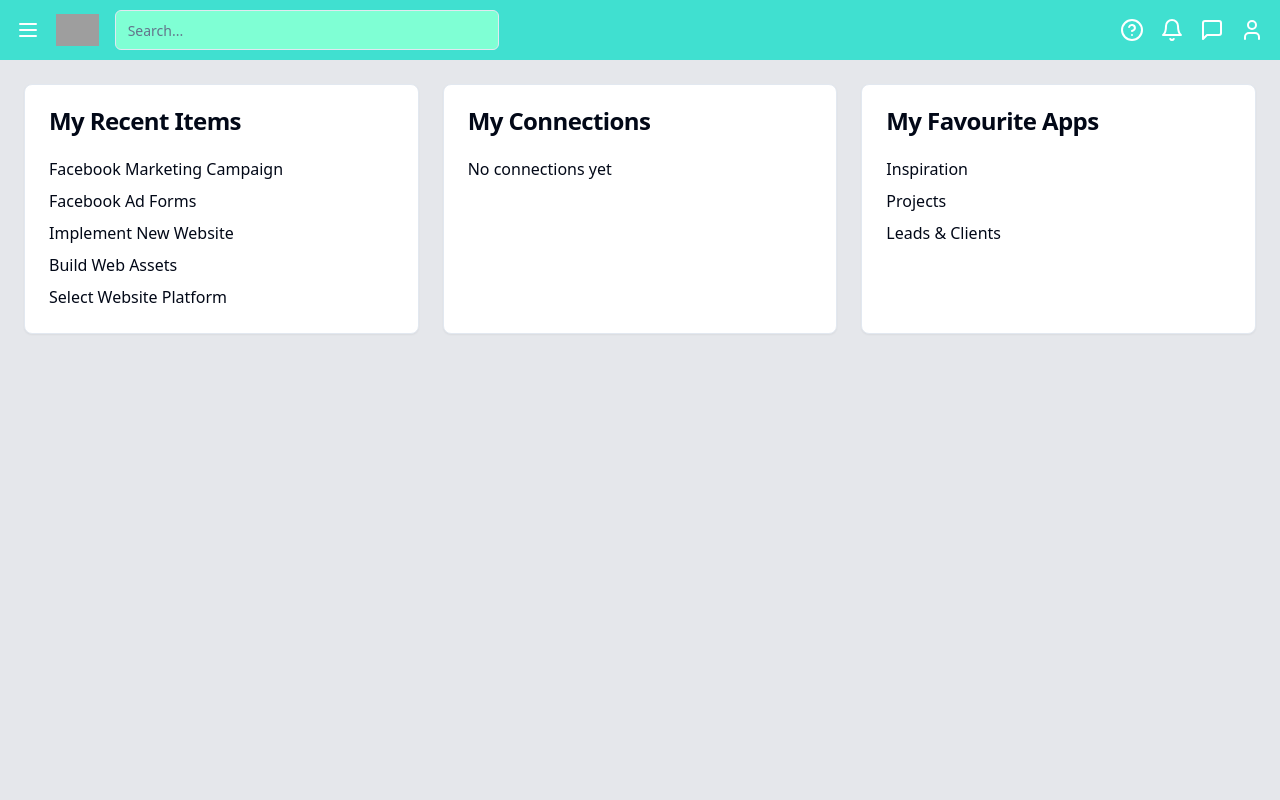
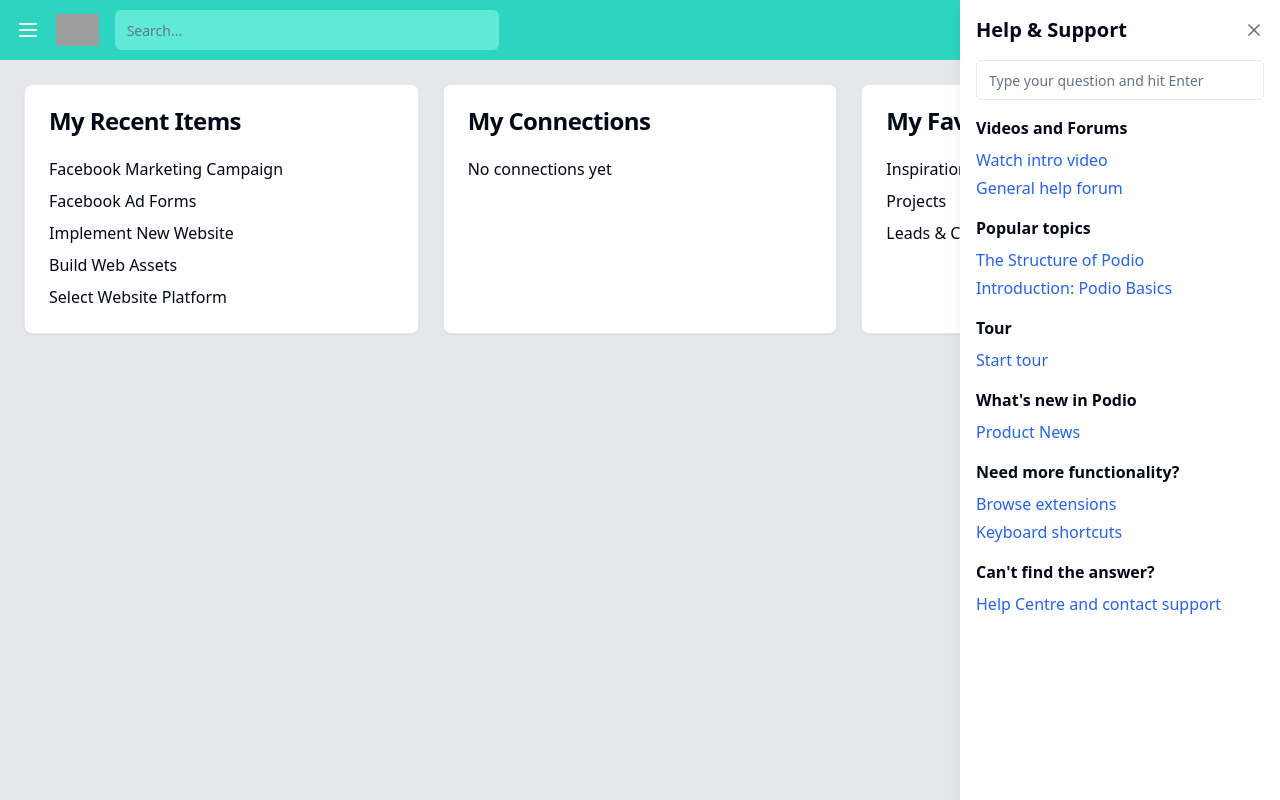
Before and after one commit to BlueMillStudio/Podio_clone, a React (Vite) app: page / in a window 1280 px wide. Both pictures are taken after a click on the button 1132 px from the left and 30 px from the top of the page. Built offline with nearby package versions, Linux system fonts and the light colour scheme; grey boxes are pictures that could not be loaded.

Commit message:
Create Help side bar

```diff
--- /dev/null
+++ b/src/components/HelpSideBar.jsx
@@ -0,0 +1,67 @@
+import { X } from "lucide-react";
+import { Input } from "./ui/input";
+
+const HelpSidebar = ({ isOpen, onClose }) => {
+  if (!isOpen) return null;
+
+  return (
+    <div className="fixed inset-y-0 right-0 w-80 bg-white shadow-lg z-50 overflow-y-auto">
+      <div className="p-4">
+        <div className="flex justify-between items-center mb-4">
+          <h2 className="text-xl font-bold">Help & Support</h2>
+          <button onClick={onClose}>
+            <X className="h-5 w-5 text-gray-500" />
+          </button>
+        </div>
+        <Input
+          type="text"
+          placeholder="Type your question and hit Enter"
+          className="mb-4"
+        />
+        <div className="space-y-4">
+          <div>
+            <h3 className="font-semibold mb-2">Videos and Forums</h3>
+            <ul className="space-y-1">
+              <li className="text-blue-600">Watch intro video</li>
+              <li className="text-blue-600">General help forum</li>
+            </ul>
+          </div>
+          <div>
+            <h3 className="font-semibold mb-2">Popular topics</h3>
+            <ul className="space-y-1">
+              <li className="text-blue-600">The Structure of Podio</li>
+              <li className="text-blue-600">Introduction: Podio Basics</li>
+            </ul>
+          </div>
+          <div>
+            <h3 className="font-semibold mb-2">Tour</h3>
+            <ul className="space-y-1">
+              <li className="text-blue-600">Start tour</li>
+            </ul>
+          </div>
+          <div>
+            <h3 className="font-semibold mb-2">What's new in Podio</h3>
+            <ul className="space-y-1">
+              <li className="text-blue-600">Product News</li>
+            </ul>
+          </div>
+          <div>
+            <h3 className="font-semibold mb-2">Need more functionality?</h3>
+            <ul className="space-y-1">
+              <li className="text-blue-600">Browse extensions</li>
+              <li className="text-blue-600">Keyboard shortcuts</li>
+            </ul>
+          </div>
+          <div>
+            <h3 className="font-semibold mb-2">Can't find the answer?</h3>
+            <ul className="space-y-1">
+              <li className="text-blue-600">Help Centre and contact support</li>
+            </ul>
+          </div>
+        </div>
+      </div>
+    </div>
+  );
+};
+
+export default HelpSidebar;
--- a/src/components/Navbar.jsx
+++ b/src/components/Navbar.jsx
@@ -1,10 +1,25 @@
-import React from 'react';
-import { Bell, HelpCircle, Search, User, Menu, MessageSquare } from 'lucide-react';
-import { Input } from './ui/input';
+import React, { useState } from "react";
+import {
+  Bell,
+  HelpCircle,
+  Search,
+  User,
+  Menu,
+  MessageSquare,
+  X,
+} from "lucide-react";
+import { Input } from "./ui/input";
+import HelpSidebar from "./HelpSidebar";
 
 const Navbar = ({ toggleSidebar }) => {
+  const [isHelpSidebarOpen, setIsHelpSidebarOpen] = useState(false);
+
+  const openHelpSidebar = () => setIsHelpSidebarOpen(true);
+  const closeHelpSidebar = () => setIsHelpSidebarOpen(false);
+
   return (
-    <nav className="bg-turquoise text-white px-4 py-2.5 flex items-center justify-between">
+    <>
+      <nav className="bg-teal-400 text-white px-4 py-2.5 flex items-center justify-between">
         <div className="flex items-center flex-1">
           <button onClick={toggleSidebar} className="mr-4">
             <Menu className="h-6 w-6" />
@@ -13,12 +28,12 @@ const Navbar = ({ toggleSidebar }) => {
           <Input
             type="search"
             placeholder="Search..."
-          className="max-w-sm bg-turquoise-light text-gray-800 placeholder-gray-500"
-          startAdornment={<Search className="h-4 w-4 text-gray-500" />}
+            className="max-w-sm bg-teal-300 text-gray-800 placeholder-gray-600 border-none"
+            startAdornment={<Search className="h-4 w-4 text-gray-600" />}
           />
         </div>
         <div className="flex items-center space-x-4">
-        <button className="hover:text-gray-200">
+          <button className="hover:text-gray-200" onClick={openHelpSidebar}>
             <HelpCircle className="h-6 w-6" />
           </button>
           <button className="hover:text-gray-200">
@@ -32,6 +47,8 @@ const Navbar = ({ toggleSidebar }) => {
           </button>
         </div>
       </nav>
+      <HelpSidebar isOpen={isHelpSidebarOpen} onClose={closeHelpSidebar} />
+    </>
   );
 };
 
```
Lines whose indentation alone changed are shown as unchanged.
